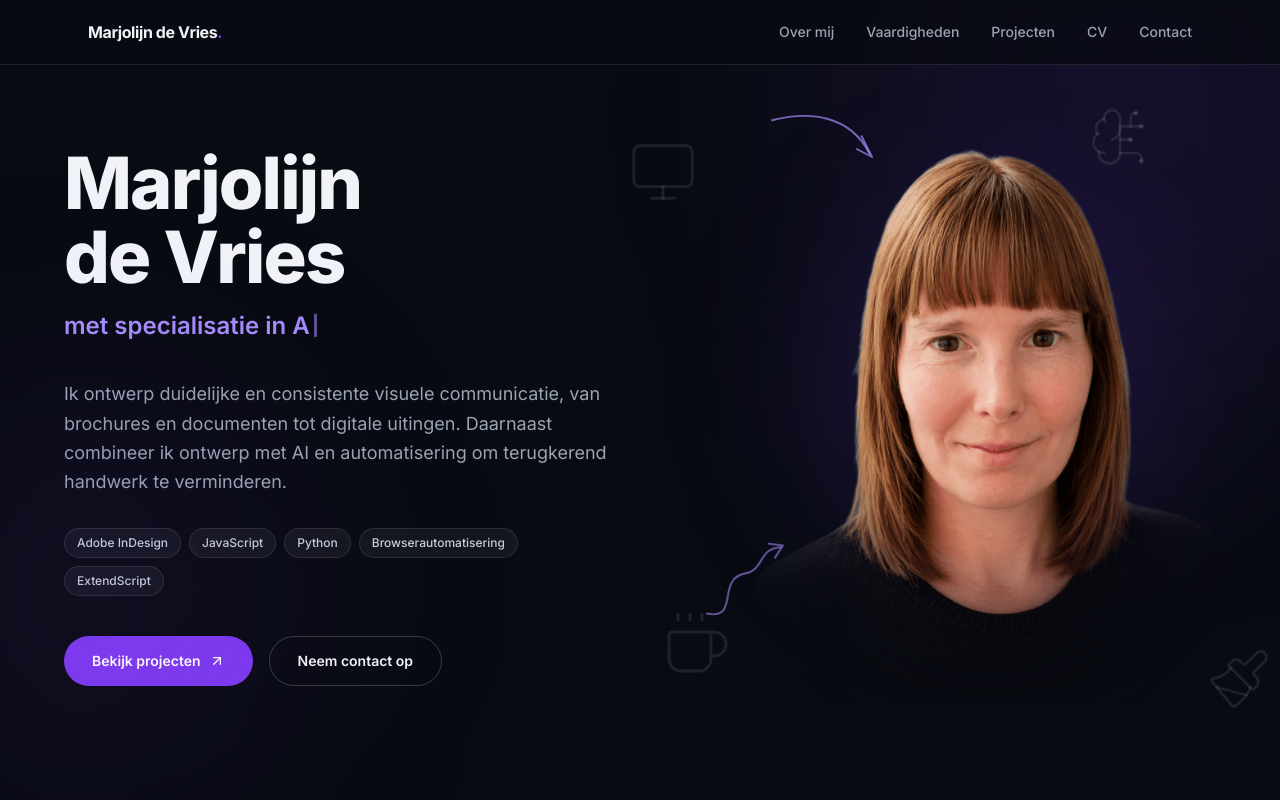
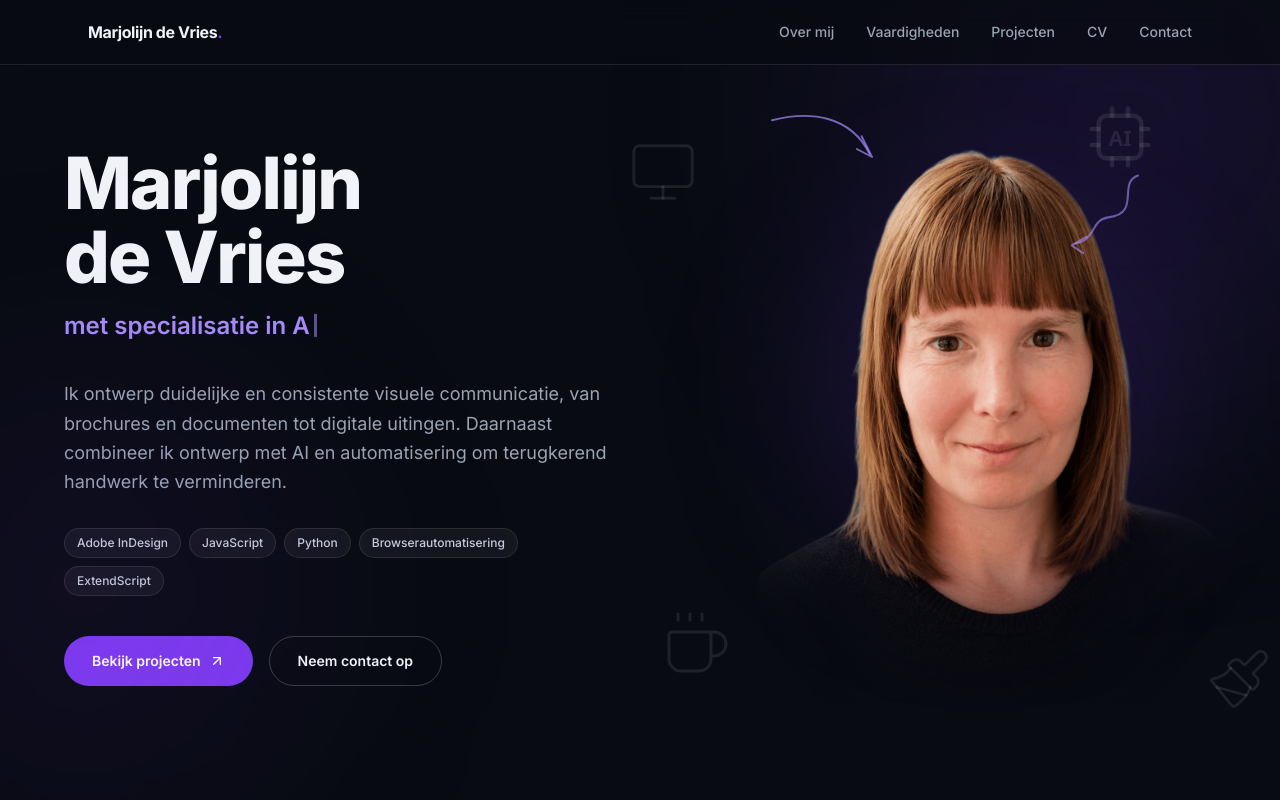
Before and after one commit to Marj091/portfolio-website, a Next.js app: page / in a window 1280 px wide. Shown: the top 800 px of the page. Built offline with nearby package versions, Linux system fonts and the light colour scheme.

Commit message:
Hero: AI-icoon bij hoofd vervangen door AI-chip (zoals bij vaardigheden), krullend pijltje verplaatst naar het AI-icoon

```diff
--- a/app/page.tsx
+++ b/app/page.tsx
@@ -16,7 +16,6 @@ import {
   Monitor,
   Coffee,
   Paintbrush,
-  BrainCircuit,
   Play,
   FilePen,
   Code2,
@@ -385,7 +384,7 @@ function Hero() {
 
             {/* Speels verspreide, kale achtergrond-icoontjes, ver uiteen */}
             <BgIcon icon={Monitor} size={70} className="top-2 -left-16 sm:-left-32" />
-            <BgIcon icon={BrainCircuit} size={64} className="-top-6 right-6 sm:right-16" />
+            <AiChipIcon size={64} className="absolute z-0 text-white/[0.09] -top-6 right-6 sm:right-16" />
             <BgIcon icon={Coffee} size={72} className="bottom-6 -left-12 sm:-left-24" />
             <BgIcon icon={Paintbrush} size={66} className="-bottom-2 -right-4 sm:-right-14" />
 
@@ -398,12 +397,12 @@ function Hero() {
               delay={0.3}
             />
 
-            {/* Krullend lijntje van onderaf naar Marjolijn (tekent zichzelf) */}
+            {/* Krullend lijntje van het AI-icoon naar Marjolijn (tekent zichzelf) */}
             <DrawnArrow
-              className="absolute bottom-20 -left-5 sm:-left-14 w-24 h-24 text-[#A78BFA]/55 z-20 pointer-events-none"
+              className="absolute top-9 right-7 sm:right-16 w-24 h-24 text-[#A78BFA]/60 z-20 pointer-events-none"
               viewBox="0 0 110 110"
-              d="M8 98 C 46 106, 18 58, 52 52 C 74 48, 66 24, 92 22"
-              head="M79 18 L95 20 L86 34"
+              d="M94 12 C 70 20, 98 56, 60 60 C 40 62, 46 86, 22 90"
+              head="M35 82 L18 92 L31 101"
               delay={0.6}
             />
 
```
